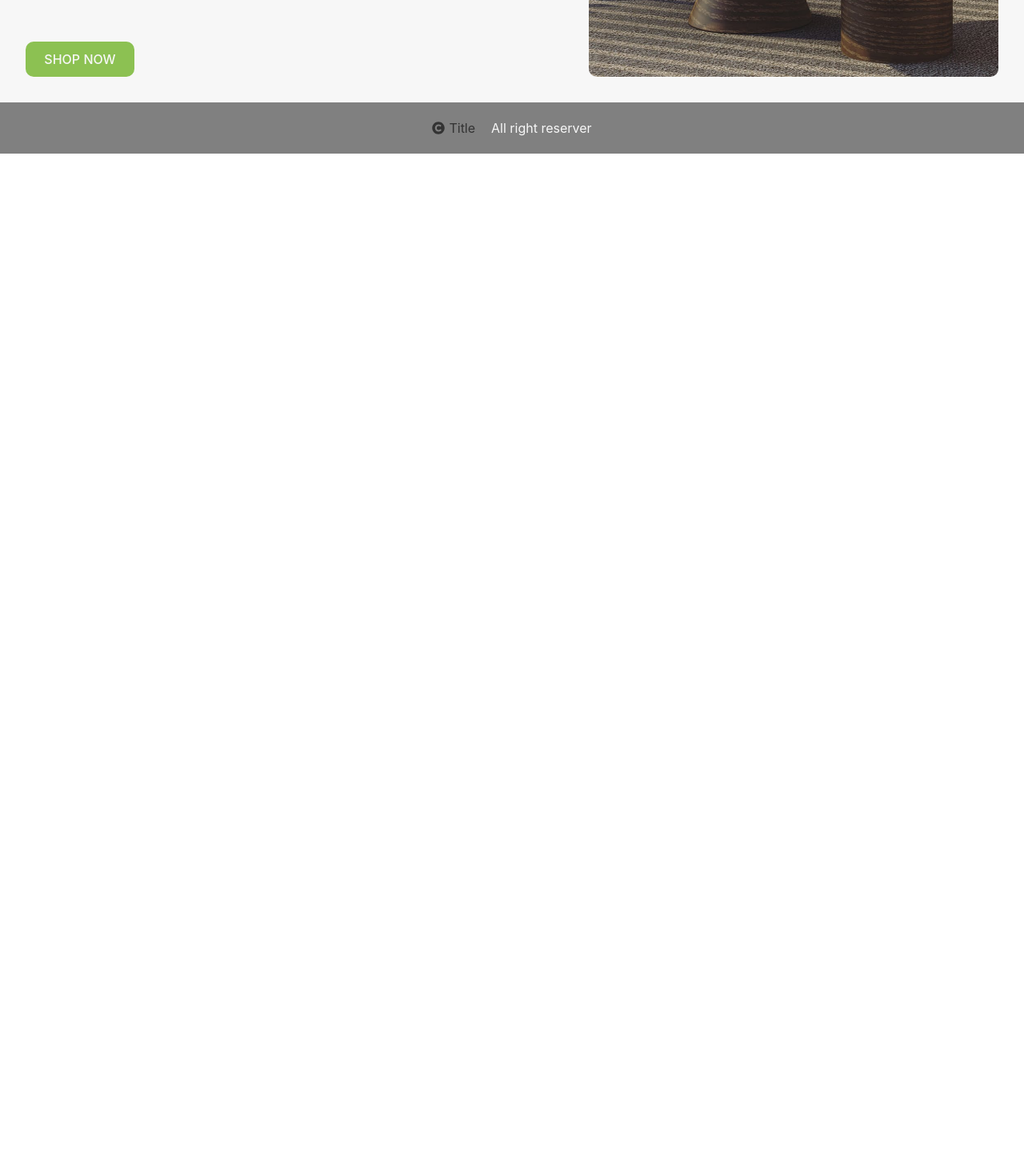
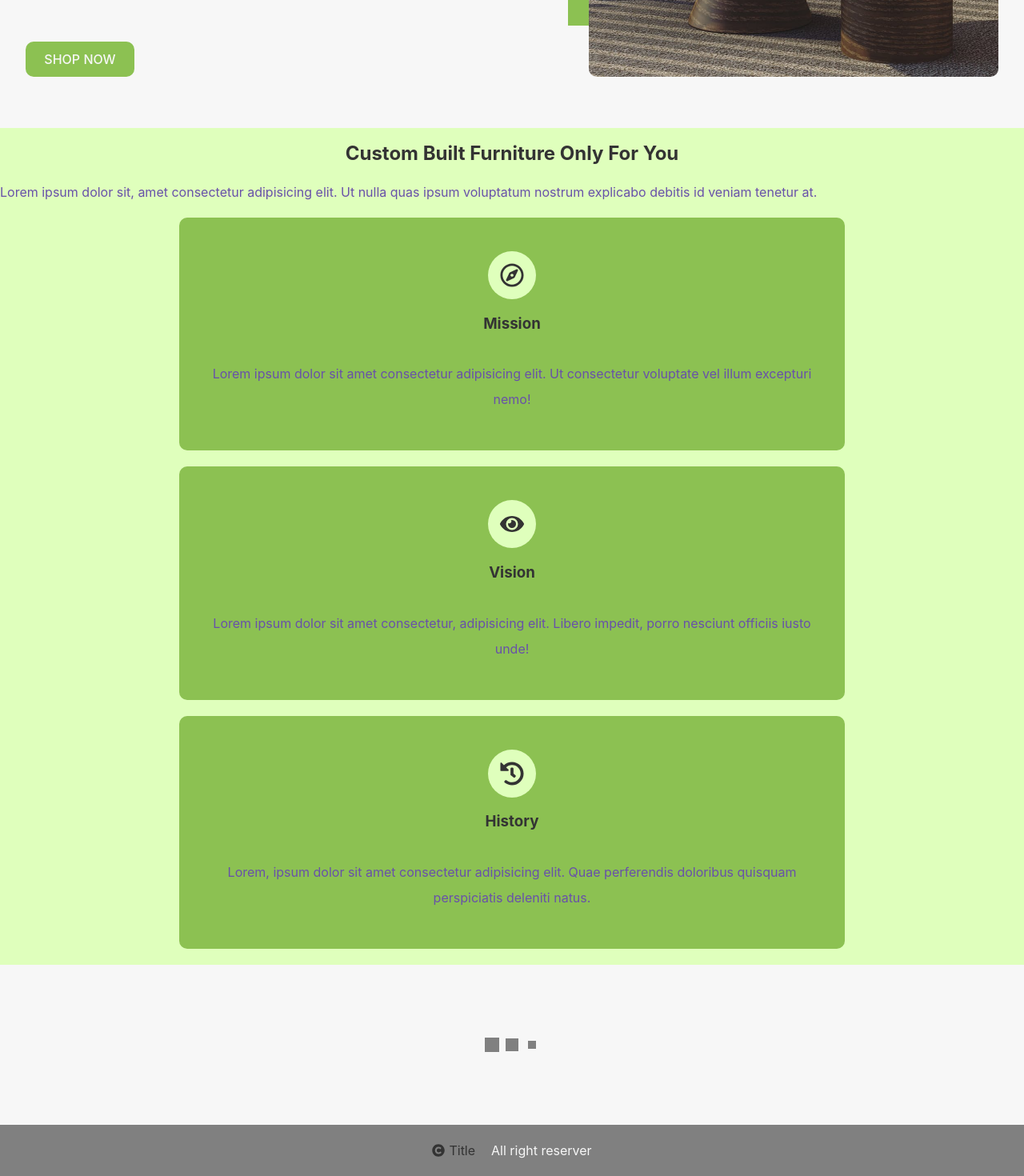
Before and after one commit to BugaleteDaniel1/e-commerce, a React (Vite) app: page / in a window 1280 px wide. Shown: the part 632-2102 px from the top of the page at 80% size. Before the commit the page ends 824 px from the top, so only its background shows below. Built offline with nearby package versions, Linux system fonts and the light colour scheme.

Commit message:
.added the services section

```diff
--- a/src/App.css
+++ b/src/App.css
@@ -3,6 +3,7 @@
   --primary: #333;
   --secondary: #6851a9;
   --accent: #8cc152;
+  --accent-clean: #dfffbc;
   --attention-grab: #ef7cac;
   --promos: #ff5a5f;
   --padding: 2rem;
@@ -119,6 +120,7 @@ p {
   background: var(--accent);
   color: var(--background-color);
 }
+
 .landing-header {
   display: flex;
   flex-direction: column;
@@ -140,16 +142,33 @@ p {
   .landing-title {
     font-size: 3rem;
   }
+
   .image-container {
     display: block;
     max-width: 50%;
+    position: relative;
   }
-  .image-container > img {
+
+  .home-img {
+    position: relative;
     border-radius: 10px;
-
+    z-index: 2;
     width: 100%;
     height: 100%;
     object-fit: cover;
+  }
+  .animation {
+    transition: left 0.5s;
+    background: var(--accent);
+    height: 80%;
+    width: 100%;
+    position: absolute;
+    top: 10%;
+    left: -5%;
+    z-index: 1;
+  }
+  .image-container:hover .animation {
+    left: -10%;
   }
 
   .landing-header {
@@ -177,3 +196,83 @@ p {
   align-items: center;
   gap: 5px;
 }
+
+/* Loading  */
+.loading {
+  height: 200px;
+  display: flex;
+  justify-content: center;
+  align-items: center;
+
+  gap: 5px;
+}
+
+@keyframes loading {
+  0% {
+    scale: 1;
+  }
+  50% {
+    scale: 0;
+  }
+  100% {
+    scale: 1;
+  }
+}
+
+.loading > .square {
+  width: 20px;
+  height: 20px;
+  background: gray;
+}
+
+.s1 {
+  animation: loading 1s 0ms infinite ease;
+}
+.s2 {
+  animation: loading 1s 100ms infinite ease;
+}
+.s3 {
+  animation: loading 1s 200ms infinite ease;
+}
+
+/* services */
+
+.services {
+  margin-top: var(--padding);
+  background-color: var(--accent-clean);
+}
+.services-title {
+  text-transform: capitalize;
+  text-align: center;
+}
+.card {
+  padding: var(--padding);
+  background: var(--accent);
+  display: flex;
+  flex-direction: column;
+  width: 60%;
+  margin-left: auto;
+  margin-right: auto;
+  margin-bottom: 20px;
+  border-radius: 10px;
+  text-align: center;
+}
+.card > h3 {
+  text-align: center;
+  text-transform: capitalize;
+}
+.card > div {
+  margin-left: auto;
+  margin-right: auto;
+  background: var(--accent-clean);
+  width: 60px;
+  height: 60px;
+  border-radius: 50%;
+  display: grid;
+  place-items: center;
+  margin-top: 10px;
+}
+.card > div > svg {
+  width: 30px;
+  height: 30px;
+}
--- /dev/null
+++ b/src/assets/cardsInfo.jsx
@@ -0,0 +1,19 @@
+import { FaRegCompass, FaEye, FaHistory } from "react-icons/fa";
+
+export const cardsInfo = [
+  {
+    icon: <FaRegCompass />,
+    title: "mission",
+    para: "Lorem ipsum dolor sit amet consectetur adipisicing elit. Ut consectetur voluptate vel illum excepturi nemo!",
+  },
+  {
+    icon: <FaEye />,
+    title: "vision",
+    para: "Lorem ipsum dolor sit amet consectetur, adipisicing elit. Libero impedit, porro nesciunt officiis iusto unde!",
+  },
+  {
+    icon: <FaHistory />,
+    title: "history",
+    para: "Lorem, ipsum dolor sit amet consectetur adipisicing elit. Quae perferendis doloribus quisquam perspiciatis deleniti natus.",
+  },
+];
--- /dev/null
+++ b/src/components/Hero.jsx
@@ -0,0 +1,29 @@
+import { Link } from "react-router-dom";
+import HeroImg from "../assets/hero-img.jpeg";
+
+export const Hero = () => {
+  return (
+    <section className="landing-page">
+      <header className="landing-header">
+        <h1 className="landing-title">Design your comfort zone</h1>
+        <p className="landing-p">
+          Lorem ipsum dolor sit amet consectetur adipisicing elit. Saepe sunt
+          libero id? Tempore facilis voluptate id expedita porro? Laborum porro
+          esse corrupti necessitatibus illum doloribus cumque, odio at
+          voluptatum perferendis.
+        </p>
+        <Link className="landing-btn btn" to="/products">
+          SHOP NOW
+        </Link>
+      </header>
+      <div className="image-container">
+        <img
+          className="home-img"
+          src={HeroImg}
+          alt="an image of an interior of a house"
+        />
+        <div className="animation"></div>
+      </div>
+    </section>
+  );
+};
--- /dev/null
+++ b/src/components/Loading.jsx
@@ -0,0 +1,9 @@
+export const Loading = () => {
+  return (
+    <div className="loading">
+      <div className="square s1"></div>
+      <div className="square s2"></div>
+      <div className="square s3"></div>
+    </div>
+  );
+};
--- /dev/null
+++ b/src/components/Services.jsx
@@ -0,0 +1,27 @@
+import { cardsInfo } from "../assets/cardsInfo";
+import { nanoid } from "nanoid";
+
+export const Services = () => {
+  const cards = cardsInfo.map((card) => {
+    return (
+      <div key={nanoid()} className="card">
+        <div>{card.icon}</div>
+        <h3>{card.title}</h3>
+        <p>{card.para}</p>
+      </div>
+    );
+  });
+
+  return (
+    <article className="services">
+      <header>
+        <h2 className="services-title">custom built furniture only for you</h2>
+        <p className="services-p">
+          Lorem ipsum dolor sit, amet consectetur adipisicing elit. Ut nulla
+          quas ipsum voluptatum nostrum explicabo debitis id veniam tenetur at.
+        </p>
+      </header>
+      <main>{cards}</main>
+    </article>
+  );
+};
--- a/src/pages/Home.jsx
+++ b/src/pages/Home.jsx
@@ -1,26 +1,14 @@
-import { Link } from "react-router-dom";
-import HeroImg from "../assets/hero-img.jpeg";
+import { Loading } from "../components/Loading";
+import { Hero } from "../components/Hero";
+import { Services } from "../components/Services";
 
+console.log(Hero);
 export const Home = () => {
   return (
     <>
-      <section className="landing-page">
-        <header className="landing-header">
-          <h1 className="landing-title">Design your comfort zone</h1>
-          <p className="landing-p">
-            Lorem ipsum dolor sit amet consectetur adipisicing elit. Saepe sunt
-            libero id? Tempore facilis voluptate id expedita porro? Laborum
-            porro esse corrupti necessitatibus illum doloribus cumque, odio at
-            voluptatum perferendis.
-          </p>
-          <Link className="landing-btn btn" to="/products">
-            SHOP NOW
-          </Link>
-        </header>
-        <div className="image-container">
-          <img src={HeroImg} alt="an image of an interior of a house" />
-        </div>
-      </section>
+      <Hero />
+      <Services />
+      <Loading />
     </>
   );
 };
```
Also changed, not shown: src/assets/hero-img-2.jpeg (added).
